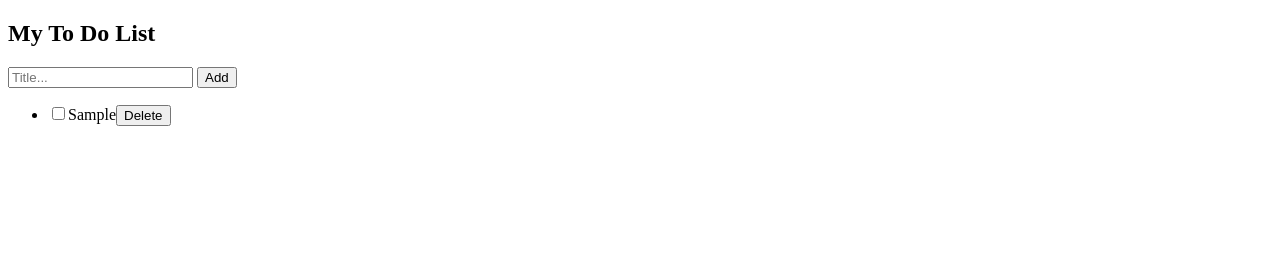
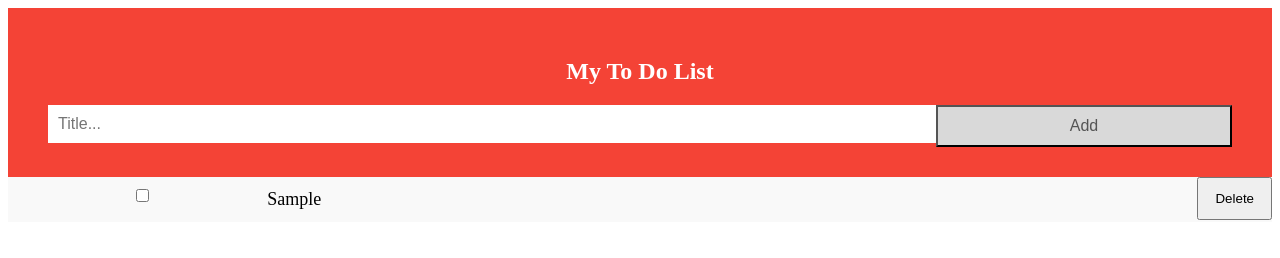
Before and after one commit to HanifRepo/to-do-app, a plain HTML site: page index.html in a window 1280 px wide. Both pictures are taken after typing "Sample" into the empty fields and a click on the button "Add". Drawn offline with Linux system fonts and the light colour scheme.

Commit message:
Second Commit With simple CSS

```diff
--- /dev/null
+++ b/index.css
@@ -0,0 +1,111 @@
+* {
+    box-sizing: border-box;
+}
+
+ul {
+    margin: 0;
+    padding: 0;
+}
+
+ul li {
+    position: relative;
+    padding: 12px 8px 12px 10px;
+    background: #eee;
+    font-size: 18px;
+    transition: 0.2s;
+    min-height: 45px;
+    -webkit-user-select: none;
+    -moz-user-select: none;
+    -ms-user-select: none;
+    user-select: none;
+}
+
+ul li:nth-child(odd) {
+    background: #f9f9f9;
+}
+
+ul li:hover {
+    background: #ddd;
+}
+
+ul li.checked {
+    background: #888;
+    color: #fff;
+    text-decoration: line-through;
+}
+
+ul li.checked::before {
+    content: '';
+    position: absolute;
+    border-color: #fff;
+    border-style: solid;
+    border-width: 0 2px 2px 0;
+    top: 10px;
+    left: 16px;
+    transform: rotate(45deg);
+    height: 15px;
+    width: 7px;
+}
+
+.close {
+    position: absolute;
+    right: 0;
+    top: 0;
+    padding: 12px 16px 12px 16px;
+}
+
+.close:hover {
+    background-color: #f44336;
+    color: white;
+}
+
+.header {
+    background-color: #f44336;
+    padding: 30px 40px;
+    color: white;
+    text-align: center;
+}
+
+.header:after {
+    content: "";
+    display: table;
+    clear: both;
+}
+
+input {
+    margin: 0;
+    border: none;
+    border-radius: 0;
+    width: 75%;
+    padding: 10px;
+    float: left;
+    font-size: 16px;
+}
+
+.checkbox{
+    cursor: pointer;
+    margin: 0;
+    border: none;
+    border-radius: 0;
+    width: 20%;
+    padding: 10px;
+    float: left;
+    font-size: 16px;
+}
+
+.addBtn {
+    padding: 10px;
+    width: 25%;
+    background: #d9d9d9;
+    color: #555;
+    float: left;
+    text-align: center;
+    font-size: 16px;
+    cursor: pointer;
+    transition: 0.3s;
+    border-radius: 0;
+}
+
+.addBtn:hover {
+    background-color: #bbb;
+}
--- a/index.html
+++ b/index.html
@@ -2,12 +2,13 @@
 <html>
     <head>
         <title>To-Do-App</title>
+        <link rel="stylesheet" type="text/css" href="index.css">
     </head>
     <body onload="setup()">
         <div id="myDIV" class="header">
             <h2>My To Do List</h2>
             <input type="text" id="myInput" placeholder="Title...">
-            <span><button onclick="newElement()" >Add</button></span>
+            <span><button onclick="newElement()" class="addBtn">Add</button></span>
         </div>
         <ul id="list">
         </ul>
--- a/indexscript.js
+++ b/indexscript.js
@@ -21,6 +21,12 @@ function newElement(){
         var delete_button = document.createElement("BUTTON")
         var delete_text = document.createTextNode("Delete");
         checkbox_for_the_item.setAttribute("type","checkbox");
+        checkbox_for_the_item.className="checkbox";
+        checkbox_for_the_item.addEventListener('click', function(ev) {
+            if (ev.target.parentNode.parentNode.tagName === 'LI') {
+              ev.target.parentNode.parentNode.classList.toggle('checked');
+            }
+          }, false);
         delete_button.onclick = function(){
             var remove = this.parentNode.parentNode;
             var do_name = this.parentNode.childNodes;
@@ -30,6 +36,7 @@ function newElement(){
             undoElement(remove,timer);
         }
         delete_button.appendChild(delete_text);
+        delete_button.className = "close";
         whole_div_for_appending.appendChild(checkbox_for_the_item);
         div_for_text.style.display = "inline";
         div_for_text.appendChild(to_do_text);
@@ -71,6 +78,12 @@ function oldElement(itm_name){
     var delete_button = document.createElement("BUTTON")
     var delete_text = document.createTextNode("Delete");
     checkbox_for_the_item.setAttribute("type","checkbox");
+    checkbox_for_the_item.className="checkbox";
+    checkbox_for_the_item.addEventListener('click', function(ev) {
+        if (ev.target.parentNode.parentNode.tagName === 'LI') {
+          ev.target.parentNode.parentNode.classList.toggle('checked');
+        }
+      }, false);
     delete_button.onclick = function(){
         var remove = this.parentNode.parentNode;
         var do_name = this.parentNode.childNodes;
@@ -80,6 +93,7 @@ function oldElement(itm_name){
         undoElement(remove,timer);
     }
     delete_button.appendChild(delete_text);
+    delete_button.className = "close";
     whole_div_for_appending.appendChild(checkbox_for_the_item);
     div_for_text.style.display = "inline";
     div_for_text.appendChild(to_do_text);
@@ -101,6 +115,7 @@ function undoElement(parent_remove,timer){
         parent_remove.removeChild(undo_button);
         children[0].style.display = "block";
     }
+    undo_button.className="close";
     undo_button.appendChild(undo_text);
     parent_remove.appendChild(undo_button);
 }
```
